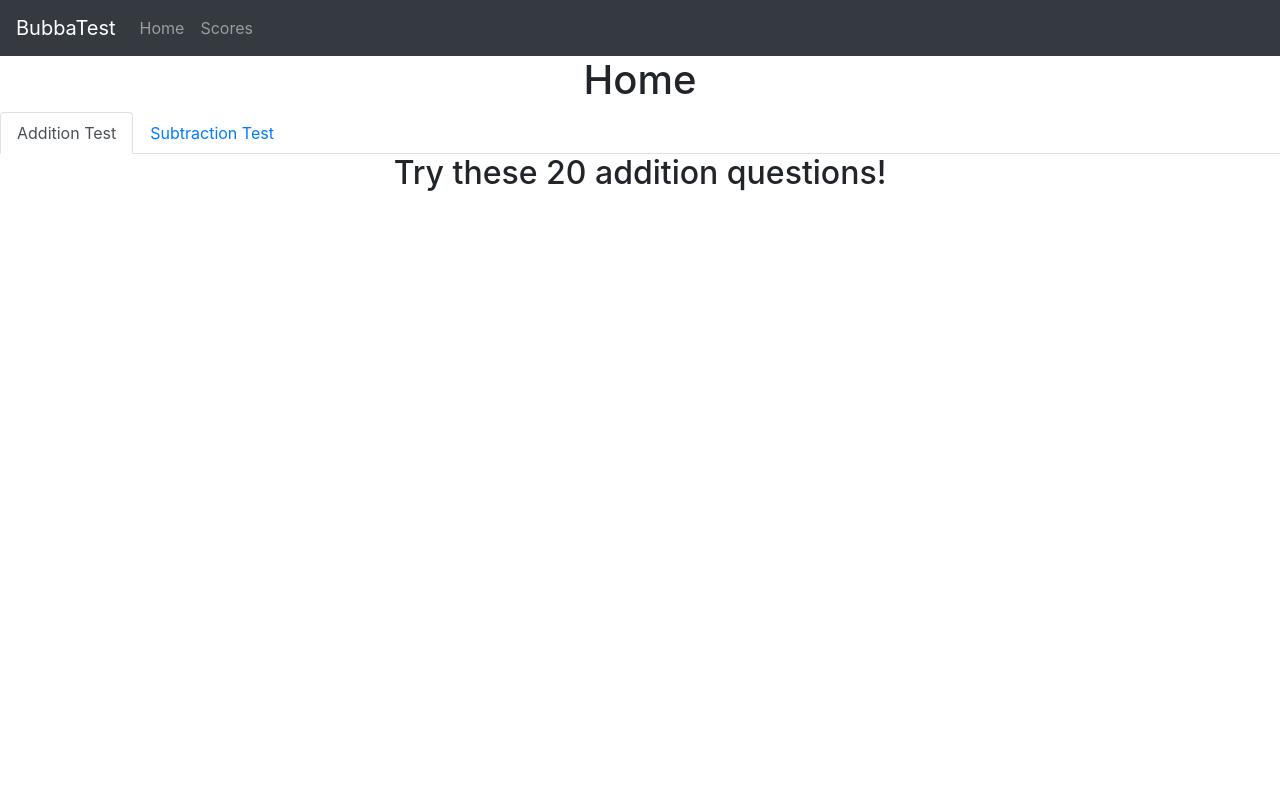
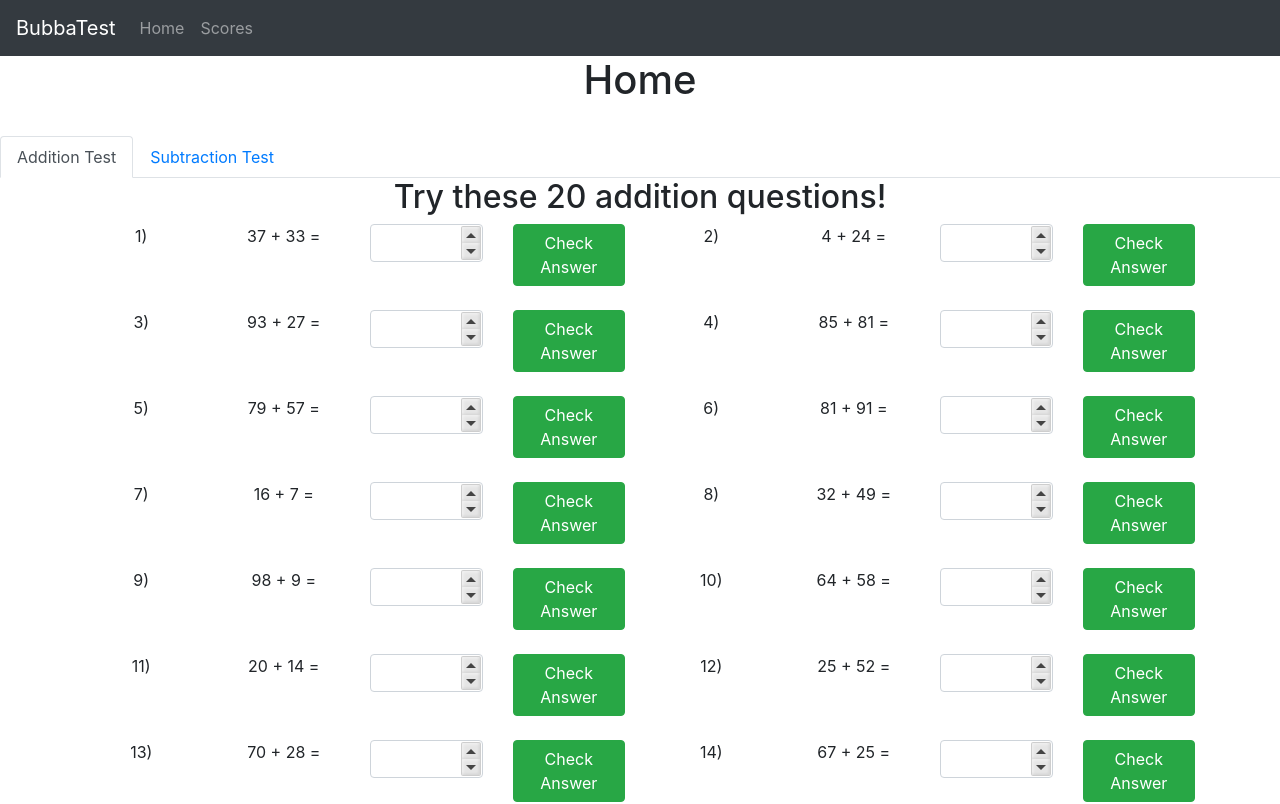
Before and after one commit to bearados/bubba, a React (Create React App) app in the folder client/: page / in a window 1280 px wide. Shown: the top 804 px of the page. Built offline with nearby package versions, Linux system fonts and the light colour scheme.

Commit message:
ignore node_modules

```diff
--- a/client/package.json
+++ b/client/package.json
@@ -8,6 +8,7 @@
     "react": "^16.11.0",
     "react-bootstrap": "^1.0.0-beta.14",
     "react-dom": "^16.11.0",
+    "react-numeric-input": "^2.2.3",
     "react-router": "^5.1.2",
     "react-router-dom": "^5.1.2",
     "react-scripts": "3.2.0"
--- a/client/src/components/Home.js
+++ b/client/src/components/Home.js
@@ -4,6 +4,7 @@ const home = () => {
     return (
        <div>
           <h1>Home</h1>
+          <br/>
          <Test/>
        </div>
     );
--- /dev/null
+++ b/client/src/components/QuizA.js
@@ -0,0 +1,53 @@
+import React, {Component} from 'react';
+import { Button, Table, Row, Col, Container, Form } from 'react-bootstrap';
+import NumericInput from 'react-numeric-input';
+function random(){
+     return Math.floor(Math.random() * 100);
+}
+
+function problemGener(){
+    return <Container>{random()} + {random()} =</Container>;
+}
+var i = 0;
+
+function rowGener(){
+    return <Row>
+    <Col>{++i})</Col><Col>{problemGener()}</Col>
+    <Col><NumericInput size="sm" className="form-control"/></Col>
+    <Col><Button type="submit" variant="success">Check Answer</Button></Col>
+    <Col>{++i})</Col><Col>{problemGener()}</Col>
+    <Col><NumericInput size="sm" className="form-control"/></Col>
+    <Col><Button type="submit" variant="success">Check Answer</Button></Col>
+    </Row>
+}
+
+class QuizA extends Component {
+    render(){
+        return(
+            <Container>
+
+                {rowGener()}
+                <br/>
+                {rowGener()}
+                <br/>
+                {rowGener()}
+                <br/>
+                {rowGener()}
+                <br/>
+                {rowGener()}
+                <br/>
+                {rowGener()}
+                <br/>
+                {rowGener()}
+                <br/>
+                {rowGener()}
+                <br/>
+                {rowGener()}
+                <br/>
+                {rowGener()}
+            </Container>
+        );
+    }
+}
+
+export default QuizA;
--- a/client/src/components/Test.js
+++ b/client/src/components/Test.js
@@ -1,6 +1,7 @@
 import React, {Component} from 'react';
 
 import { Tabs, Tab } from 'react-bootstrap';
+import QuizA from './QuizA'
 
 class Test extends Component {
     render(){
@@ -8,6 +9,7 @@ class Test extends Component {
         <Tabs>
             <Tab eventKey="add" title="Addition Test">
                 <h2>Try these 20 addition questions!</h2>
+                <QuizA/>
             </Tab>
             <Tab eventKey="sub" title="Subtraction Test">
                 <h2>Try these 20 subtraction problems!</h2>
```
Also changed, not shown: 1 other file (tests, documents, lock files or other folders).
